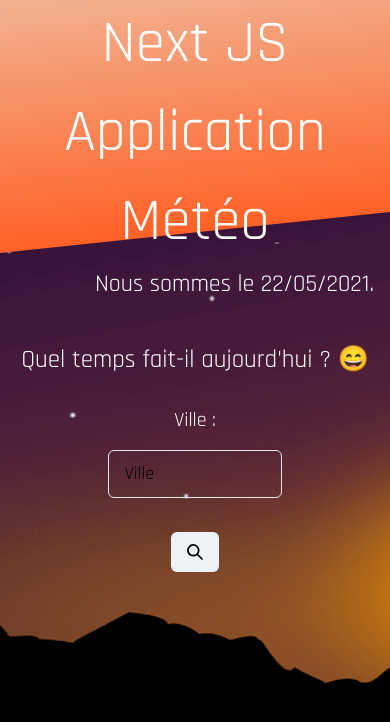
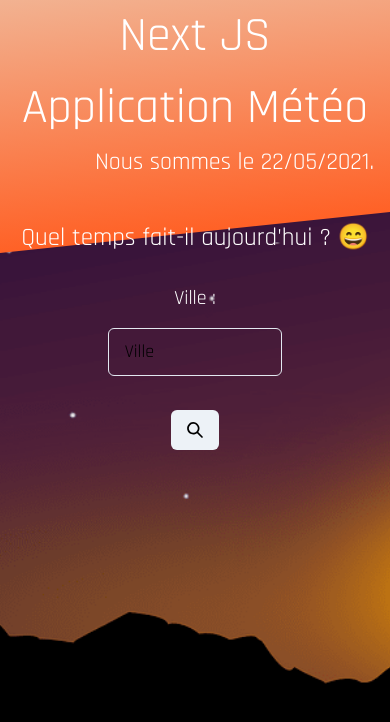
Before and after one commit to Jordane-Kraken/nextjs-weather, a Next.js app in the folder weather-app/: page / in a window 390 px wide. Shown: the top 722 px of the page. Built offline with nearby package versions, Linux system fonts and the light colour scheme.

Commit message:
add capitalizeFirstLetter funciton

```diff
--- a/weather-app/components/Weather.js
+++ b/weather-app/components/Weather.js
@@ -3,6 +3,10 @@ import { Flex, Heading, Text } from '@chakra-ui/react'
 import styles from '../styles/Home.module.scss';
 
   export default function Weather( {weather, main, name } ) {
+
+    function capitalizeFirstLetter(string) {
+      return string.charAt(0).toUpperCase() + string.slice(1);
+    };
 
     return(
 
@@ -16,7 +20,7 @@ import styles from '../styles/Home.module.scss';
             fontSize="xl"
             ml="2"
           >
-        {weather[0].description}
+        {capitalizeFirstLetter(weather[0].description)}
 
           </Text>
         <Text
--- a/weather-app/styles/Home.module.scss
+++ b/weather-app/styles/Home.module.scss
@@ -7,8 +7,6 @@
 .night {
   background-image : './images/night.png';
 }
-
-
 
 .header__bg {
   position: absolute;
@@ -27,6 +25,10 @@
   position: relative;
   color: white;
   font-size: 3.7em;
+
+  @media (max-width: 600px) {
+    font-size: 3em;
+  }
 }
 
 .subtitle {
@@ -37,6 +39,7 @@
 .paragraph {
   font-size: 1.5em;
   text-align: right;
+  position: relative;
 }
 
 .main {
```
